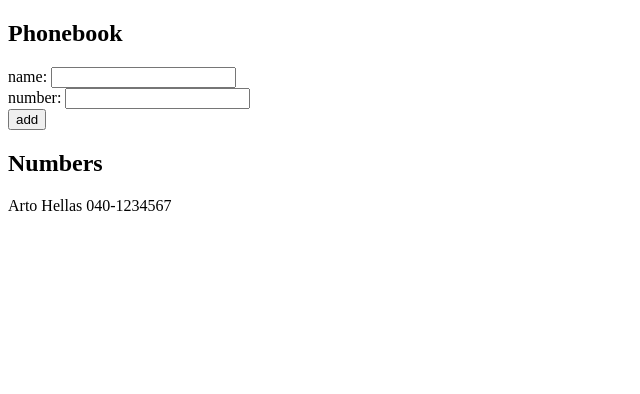
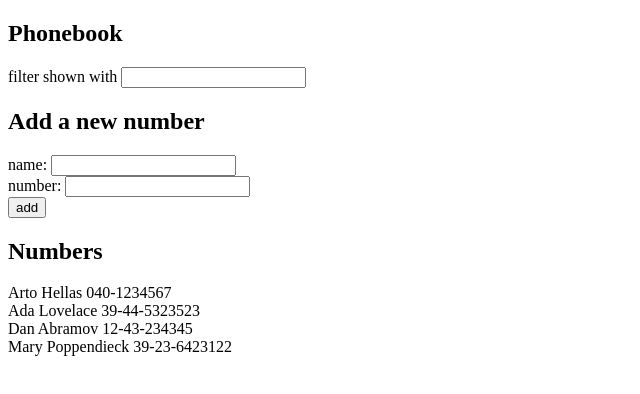
Before and after one commit to yaochie/probable-waddle-fullstack, a React (Create React App) app in the folder part2/phonebook/: page / in a window 1280 px wide. Shown: the top 394 px of the page, without its empty margins (0-640 px from the left). Built offline with nearby package versions, Linux system fonts and the light colour scheme.

Commit message:
exercise 2.9

```diff
--- a/part2/phonebook/src/App.js
+++ b/part2/phonebook/src/App.js
@@ -3,10 +3,14 @@ import Numbers from './components/Numbers'
 
 const App = () => {
   const [ persons, setPersons] = useState([
-    { name: 'Arto Hellas', number: "040-1234567" }
+    { name: 'Arto Hellas', number: "040-1234567" },
+    { name: 'Ada Lovelace', number: '39-44-5323523'},
+    { name: 'Dan Abramov', number: '12-43-234345' },
+    { name: 'Mary Poppendieck', number: '39-23-6423122' }
   ])
   const [ newName, setNewName ] = useState('')
   const [ newNumber, setNewNumber ] = useState('')
+  const [ search, setSearch ] = useState('')
 
   const addPerson = (event) => {
     event.preventDefault()
@@ -36,9 +40,16 @@ const App = () => {
     setNewNumber(event.target.value)
   }
 
+  const handleSearchChange = (event) => {
+    console.log(event.target.value)
+    setSearch(event.target.value)
+  }
+
   return (
     <div>
       <h2>Phonebook</h2>
+      filter shown with <input value={search} onChange={handleSearchChange} />
+      <h2>Add a new number</h2>
       <form onSubmit={addPerson}>
         <div>
           name: <input value={newName} onChange={handleNameChange} />
@@ -50,7 +61,7 @@ const App = () => {
           <button type="submit">add</button>
         </div>
       </form>
-      <Numbers persons={persons} />
+      <Numbers persons={persons} search={search} />
     </div>
   )
 }
--- a/part2/phonebook/src/components/Numbers.js
+++ b/part2/phonebook/src/components/Numbers.js
@@ -1,10 +1,14 @@
 import React from 'react'
 
-const Numbers = ({ persons }) => {
+const Numbers = ({ persons, search }) => {
+  const personsToShow = (search === "")
+    ? persons
+    : persons.filter(person => person.name.toLowerCase().includes(search.toLowerCase()))
+
   return (
     <>
       <h2>Numbers</h2>
-      {persons.map(person =>
+      {personsToShow.map(person =>
         <div key={person.name}>{person.name} {person.number}</div>
       )}
     </>
```
